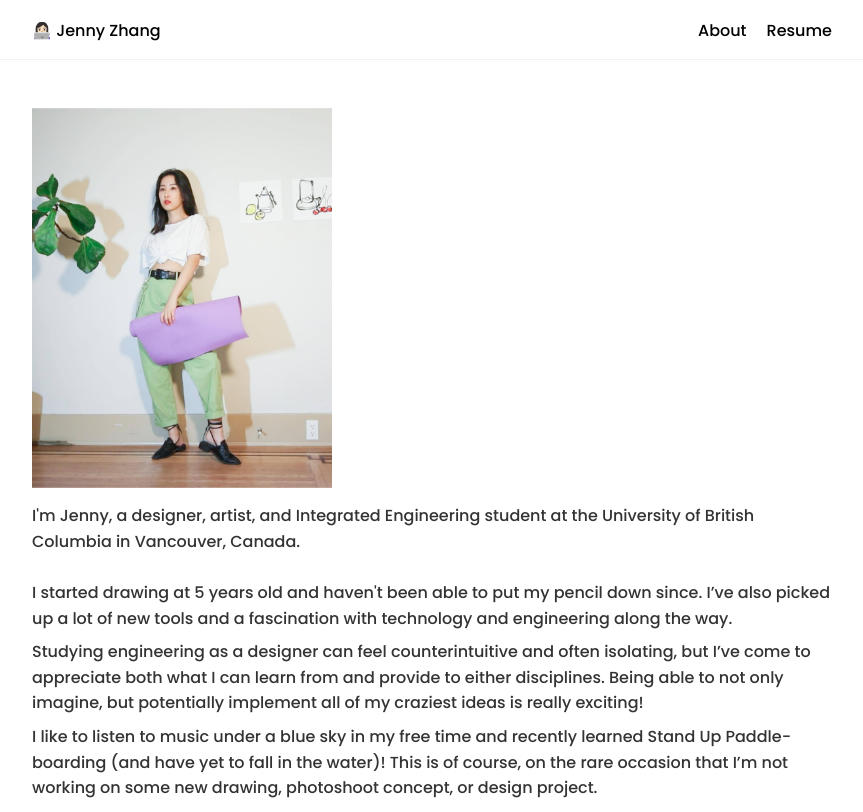
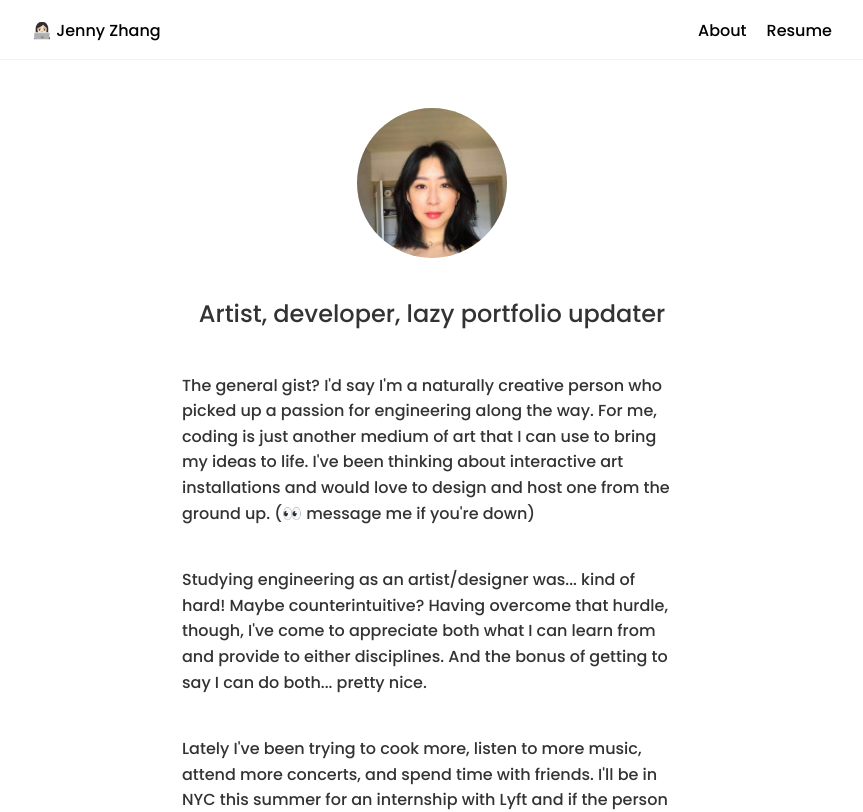
Before and after one commit to cowjuh/portfolio-2021, a Next.js app: page /about in a window 1280 px wide. Shown: the top 812 px of the page, without its empty margins (208-1071 px from the left). Built offline with nearby package versions, Linux system fonts and the light colour scheme.

Commit message:
Update about page

```diff
--- a/pages/about.js
+++ b/pages/about.js
@@ -6,37 +6,67 @@ import TextContainer from "../components/TextContainer";
 import MainContainer from "../components/MainContainer";
 import GlobalStyles from "../components/GlobalStyles";
 import Contact from "../components/Contact";
+import styled from "styled-components";
+
+const ImgFrame = styled.div`
+  width: 150px;
+  height: 150px;
+  position: relative;
+  overflow: hidden;
+  border-radius: 50%;
+  margin-bottom: 30px;
+`;
+
+const ProfileImg = styled.img`
+  display: inline;
+  margin: 0 auto;
+  height: auto;
+  width: 100%;
+`;
+
+const ContentSection = styled.div`
+  margin: 3rem 0;
+  max-width: 500px;
+  display: flex;
+  align-items: center;
+  flex-direction: column;
+`;
 
 const Notule = () => {
   return (
     <BodyContainer>
       <NavBar />
       <MainContainer>
-        <div style={{ margin: "3rem 0" }}>
-          <img width="300px" src="/me.png" />
+        <ContentSection>
+          <ImgFrame>
+            <ProfileImg width="300px" src="/me2022.jpg" />
+          </ImgFrame>
+          <h3>Artist, developer, lazy portfolio updater</h3>
           <p>
-            I'm Jenny, a designer, artist, and Integrated Engineering student at
-            the University of British Columbia in Vancouver, Canada.
             <br />
-            <br />I started drawing at 5 years old and haven't been able to put
-            my pencil down since. I’ve also picked up a lot of new tools and a
-            fascination with technology and engineering along the way.
+            The general gist? I'd say I'm a naturally creative person who picked
+            up a passion for engineering along the way. For me, coding is just
+            another medium of art that I can use to bring my ideas to life. I've
+            been thinking about interactive art installations and would love to
+            design and host one from the ground up. (👀 message me if you're
+            down)
           </p>
+          <br />
           <p>
-            Studying engineering as a designer can feel counterintuitive and
-            often isolating, but I’ve come to appreciate both what I can learn
-            from and provide to either disciplines. Being able to not only
-            imagine, but potentially implement all of my craziest ideas is
-            really exciting!
+            Studying engineering as an artist/designer was... kind of hard!
+            Maybe counterintuitive? Having overcome that hurdle, though, I've
+            come to appreciate both what I can learn from and provide to either
+            disciplines. And the bonus of getting to say I can do both... pretty
+            nice.
           </p>
-          <p></p>
+          <br />
           <p>
-            I like to listen to music under a blue sky in my free time and
-            recently learned Stand Up Paddle-boarding (and have yet to fall in
-            the water)! This is of course, on the rare occasion that I’m not
-            working on some new drawing, photoshoot concept, or design project.
+            Lately I've been trying to cook more, listen to more music, attend
+            more concerts, and spend time with friends. I'll be in NYC this
+            summer for an internship with Lyft and if the person reading this
+            wants to hang out, just say hi!
           </p>
-        </div>
+        </ContentSection>
         <Contact />
       </MainContainer>
       <GlobalStyles />
```
Also changed, not shown: public/me2022.jpg (added).
